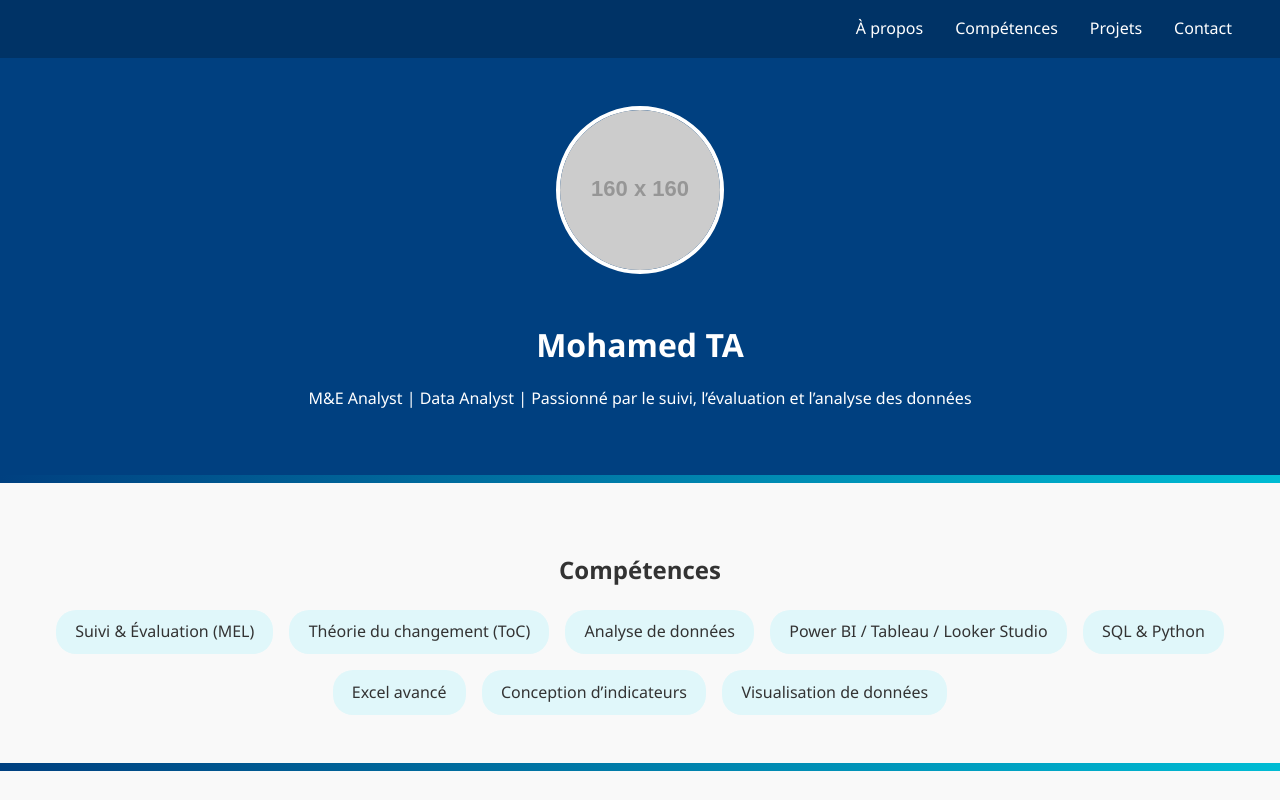
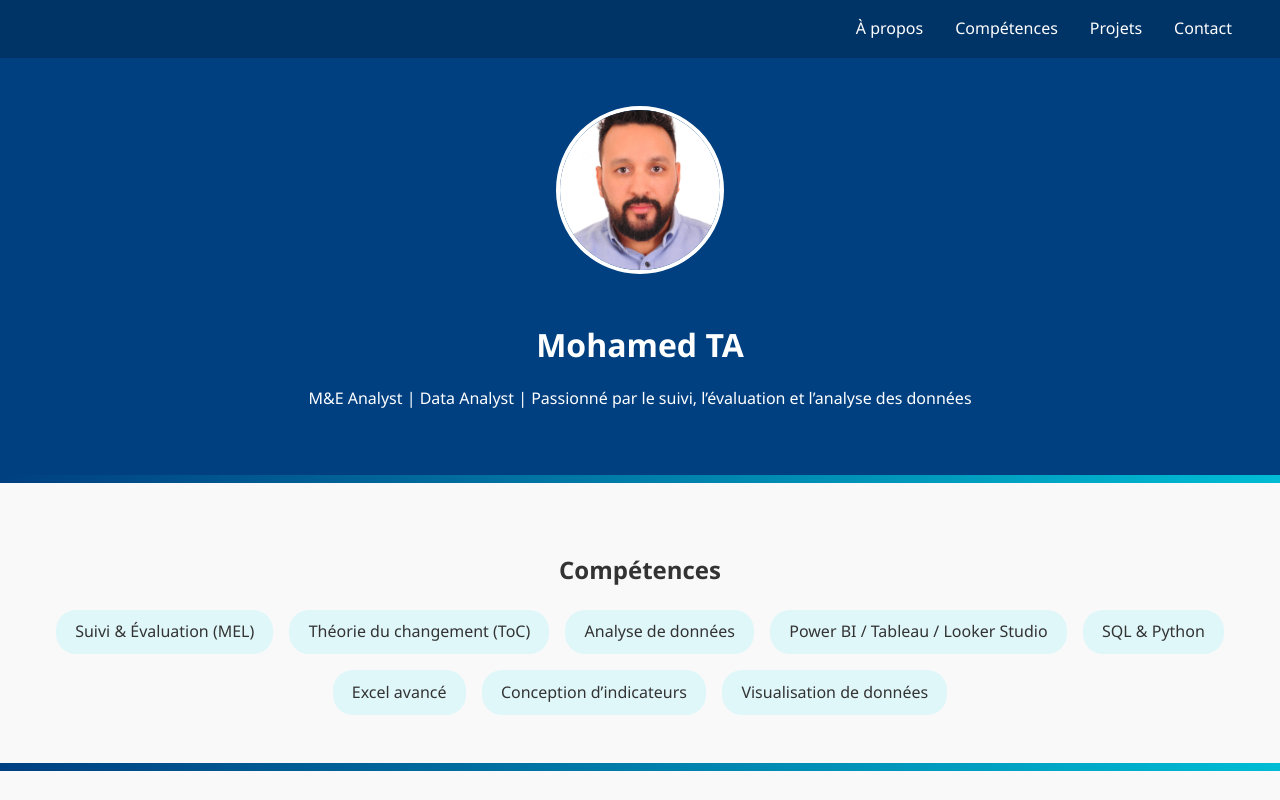
Before and after one commit to Medabdo/mohamedtaarabet.github.io, a plain HTML site: page index.html in a window 1280 px wide. Shown: the top 800 px of the page. Drawn offline with Linux system fonts and the light colour scheme; placeholder pictures from the web are drawn by us.

Commit message:
Update index.html

```diff
--- a/index.html
+++ b/index.html
@@ -37,7 +37,7 @@ footer {text-align:center; padding:2rem; background:#003366; color:white; margin
 </nav>
 
 <header id="about">
-<img src="https://via.placeholder.com/160" alt="Photo de profil" />
+<img src="https://github.com/Medabdo/mohamedtaarabet.github.io/blob/a650845c611e52d447fd46f8f440d2b4655528dd/photo_profil.jpg" alt="photo_profil.jpg" />
 <h1>Mohamed TA</h1>
 <p>M&E Analyst | Data Analyst | Passionné par le suivi, l’évaluation et l’analyse des données</p>
 </header>
```
